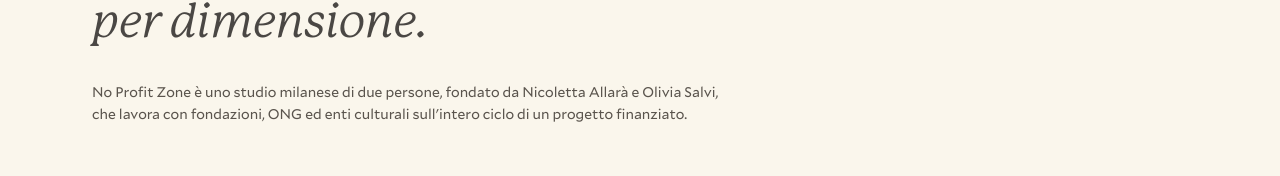
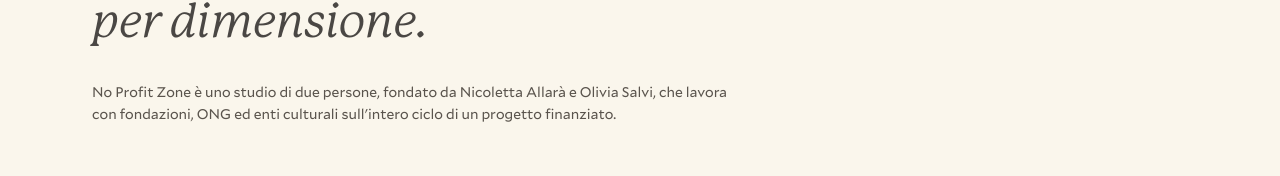
Before and after one commit to Giadasamw/noprofitzone_deploying, a Next.js app: page /chi-siamo in a window 1280 px wide. Shown: the part 230-406 px from the top of the page. Built offline with nearby package versions, Linux system fonts and the light colour scheme.

Commit message:
refactor: simplify "No Profit Zone" descriptions across multiple files

```diff
--- a/src/app/chi-siamo/page.tsx
+++ b/src/app/chi-siamo/page.tsx
@@ -11,7 +11,7 @@
 export const metadata: Metadata = {
   title: "Chi siamo | Lo studio | No Profit Zone Milano",
   description:
-    "No Profit Zone è uno studio milanese di consulenza per bandi e rendicontazione, fondato da Nicoletta Allarà e Olivia Salvi. Scopri lo studio e il metodo di lavoro.",
+    "No Profit Zone è uno studio di consulenza per bandi e rendicontazione, fondato da Nicoletta Allarà e Olivia Salvi. Scopri lo studio e il metodo di lavoro.",
 };
 
 const jsonLd = {
--- a/src/app/layout.tsx
+++ b/src/app/layout.tsx
@@ -5,7 +5,7 @@
 export const metadata: Metadata = {
   title: "No Profit Zone │ Consulenza bandi e rendicontazione per il terzo settore",
   description:
-    "Studio milanese di consulenza per bandi e rendicontazione. Lavoriamo con fondazioni, ONG ed enti culturali sull'intero ciclo di un progetto finanziato, dalla candidatura alla relazione finale.",
+    "Studio di consulenza per bandi e rendicontazione. Lavoriamo con fondazioni, ONG ed enti culturali sull'intero ciclo di un progetto finanziato, dalla candidatura alla relazione finale.",
   icons: {
     icon: "/favicon.png",
   },
--- a/src/components/About.tsx
+++ b/src/components/About.tsx
@@ -14,7 +14,7 @@
               Le persone <em style={{ fontStyle: "italic", fontWeight: 400 }}>dello studio.</em>
             </h2>
             <p style={paraStyle}>
-              No Profit Zone è uno studio milanese fondato da Nicoletta Allarà e Olivia Salvi.
+              No Profit Zone è uno studio fondato da Nicoletta Allarà e Olivia Salvi.
               Nicoletta si occupa di analisi dei bandi, strategia di candidatura e scrittura
               delle proposte. Olivia si occupa di gestione documentale, rendicontazione
               tecnica ed economica, reportistica per gli enti finanziatori.
--- a/src/components/chisiamo/ChiSiamoHero.tsx
+++ b/src/components/chisiamo/ChiSiamoHero.tsx
@@ -9,7 +9,7 @@
           <em style={{ fontStyle: "italic", fontWeight: 400 }}>non per dimensione.</em>
         </h1>
         <p className="chisiamo-hero-subtitle">
-          No Profit Zone è uno studio milanese di due persone, fondato da Nicoletta Allarà
+          No Profit Zone è uno studio di due persone, fondato da Nicoletta Allarà
           e Olivia Salvi, che lavora con fondazioni, ONG ed enti culturali sull&apos;intero
           ciclo di un progetto finanziato.
         </p>
```
